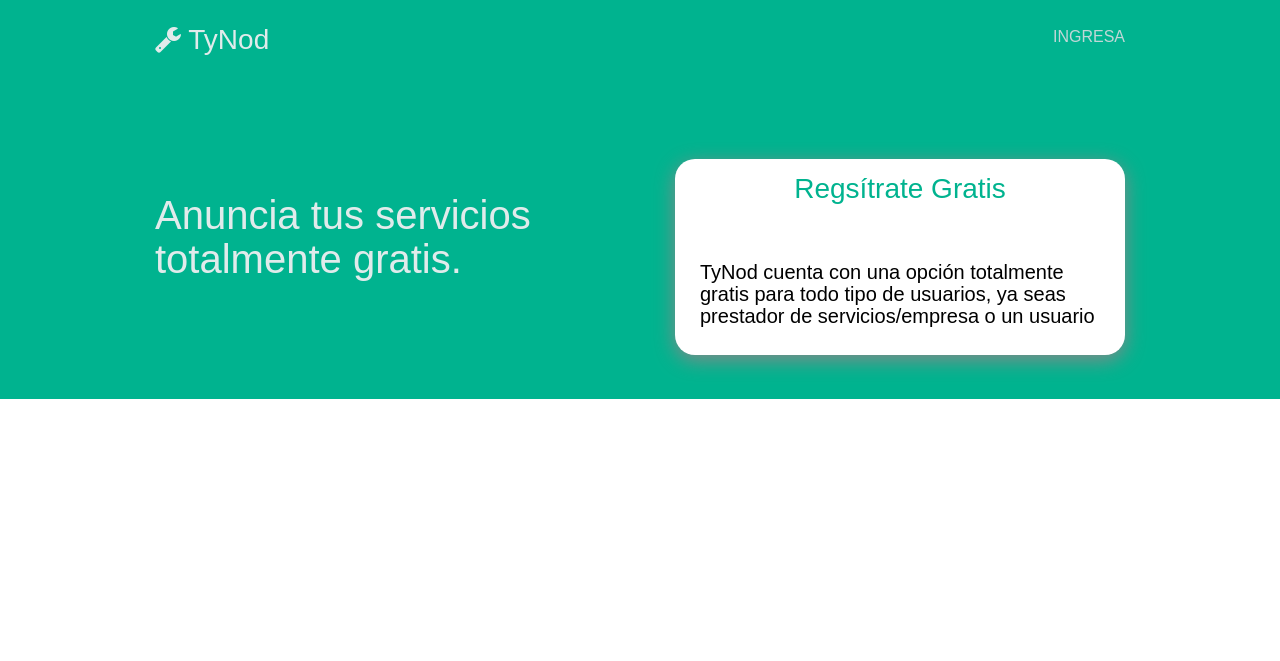
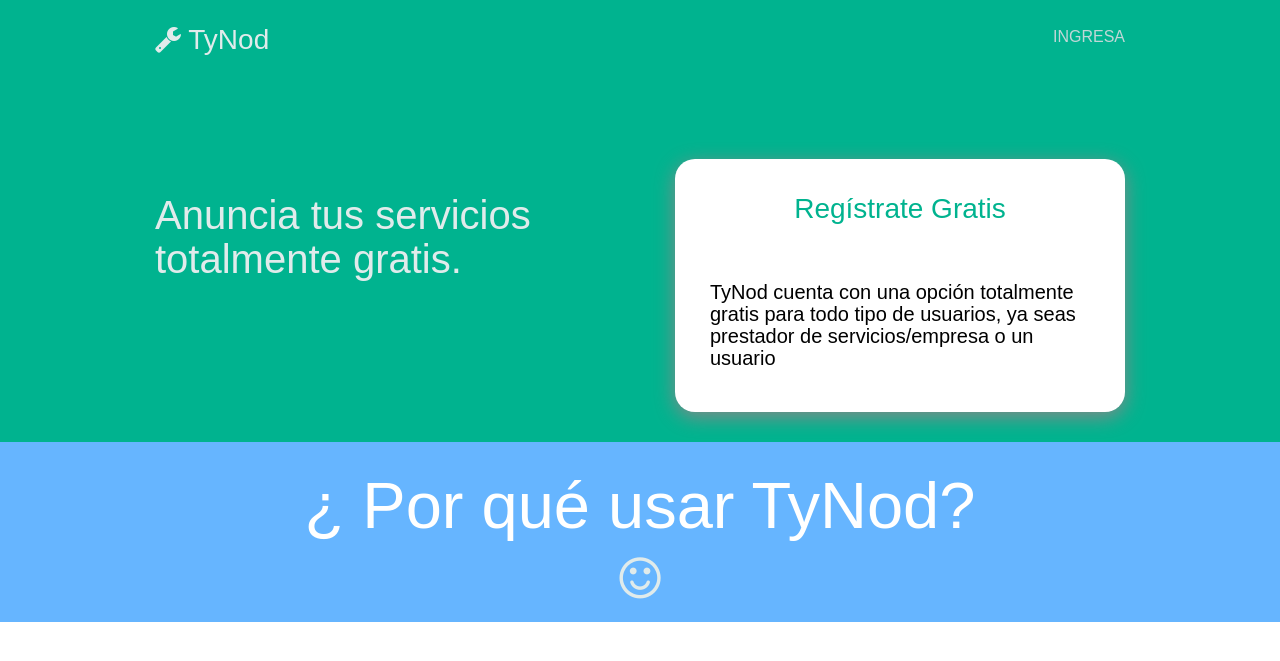
Before and after one commit to hospage/tynod, a PHP site: page /inicio.php in a window 1280 px wide. Shown: the top 661 px of the page. Run offline with PHP 8.4, Linux system fonts and the light colour scheme.

Commit message:
Avance en la pagina de inicio

```diff
--- a/css/tynod.css
+++ b/css/tynod.css
@@ -3,6 +3,14 @@
 	background-color: #9999ff;
 	transition-duration: 0.5s;
 
+}
+
+
+
+#meem
+{
+	background-color: #66b5ff;
+	width: 100%;
 }
 
 .botonRegistro:active
@@ -39,12 +47,17 @@ body
 	color: #c1d7d7;
 	transition-duration: 0.5s;
 	text-decoration: none;
+	position: static;
 }
 
 .ingreso:hover
 {
 	color: #eff5f5;
 	text-decoration: none !important;
+	background-color: white;
+	border-radius: 20px;
+	color: #00b38f;
+	padding:  15px;
 }
 
 
@@ -61,7 +74,7 @@ body
 	margin-bottom: 60px;
 }
 
-#well
+#well-perks
 {
 	background-color: white;
 	border-radius: 20px;
@@ -69,7 +82,9 @@ body
 	color: black;
 	display: inline-block;
 	padding: 15px;
-	top: -20px;
+	margin: 30px;
+	width: 300px;
+	max-width: 100%;
 }
 
 #well-regis
@@ -79,7 +94,7 @@ body
 	box-shadow: 0px 5px 20px #888888;
 	color: black;
 	display: inline-block;
-	padding: 15px 25px 20px 25px;
+	padding: 35px;
 	width: 450px;
 	max-width: 100%;
 	float: right;
@@ -113,3 +128,11 @@ body
 	background-color: #00b38f;
 	text-decoration: none;
 }
+
+.titulo2
+{
+	font-weight: 100;
+	font-size: 65px;
+	color: white;
+	text-align: center;
+}
--- a/inicio.php
+++ b/inicio.php
@@ -18,7 +18,7 @@
 					<div id = "poster1"><h1>Anuncia tus servicios totalmente gratis. </h1></div>
 
 					<div id = "well-regis">
-							<div id = "regis"><h3><a href="#" class = "linkeroni"> Regs&iacute;trate Gratis </a></h3></div>
+							<div id = "regis"><h3><a href="#" class = "linkeroni"> Reg&iacute;strate Gratis </a></h3></div>
 
 							<?php espacios(2); ?>
 
@@ -26,6 +26,16 @@
 					</div>
 
 
+				</div>
+			</div>
+			<div id = "meem">
+				<div class = "centro">
+					<div class = "titulo2">&#191; Por qu&eacute; usar TyNod? </div>
+					<div class = "well-perks">
+					<center>
+						<i class = "fa fa-smile-o fa-3x"></i>
+					</center>
+					</div>
 				</div>
 			</div>
 		</div>
```
